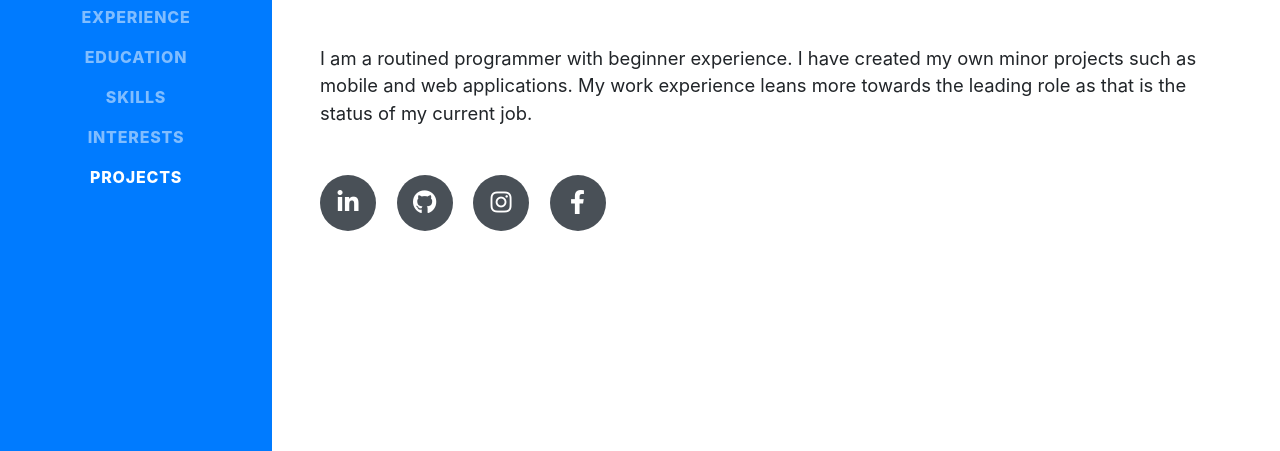
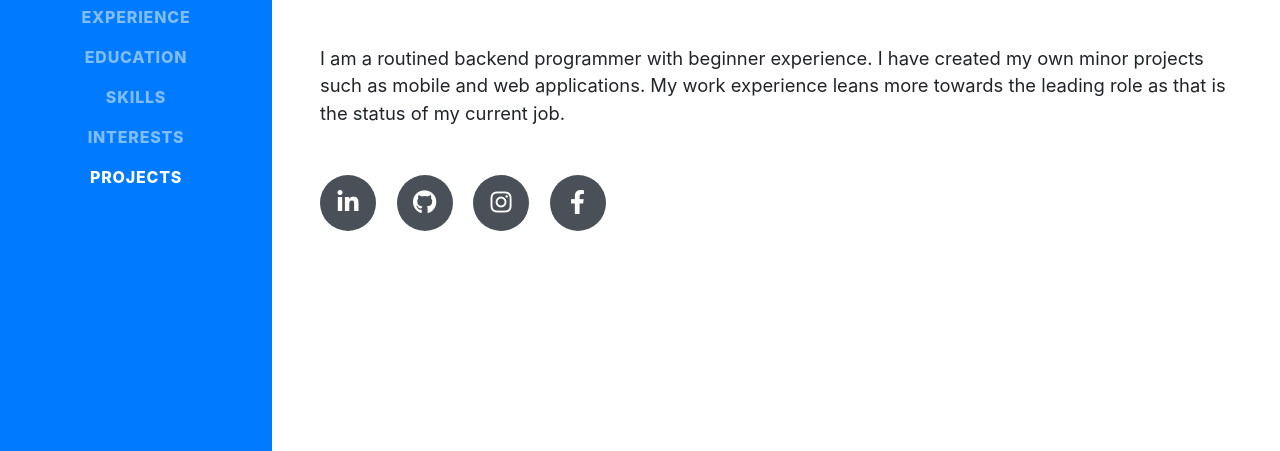
Before and after one commit to Kaosma/kaosma.github.io, a website with bundled scripts: page index.html in a window 1280 px wide. Shown: the part 346-797 px from the top of the page. Built offline with nearby package versions, Linux system fonts and the light colour scheme; files whose address does not match are found by name; a web font is replaced by a local one.

Commit message:
Update index.html

```diff
--- a/index.html
+++ b/index.html
@@ -70,7 +70,7 @@
         <div class="subheading mb-5">Central Basket  &nbsp;·&nbsp;  KTH  &nbsp;·&nbsp;  STI  &nbsp;·&nbsp;  <a href="tel:+46737728175">(+46)73-7728175</a>  &nbsp;·&nbsp;
           <a href="mailto:name@email.com">erik-nu@hotmail.com</a>
         </div>
-        <p class="lead mb-5">I am a routined programmer with beginner experience. I have created my own minor projects such as mobile and web applications. My work experience leans more towards the leading role as that is the status of my current job.</p>
+        <p class="lead mb-5">I am a routined backend programmer with beginner experience. I have created my own minor projects such as mobile and web applications. My work experience leans more towards the leading role as that is the status of my current job.</p>
         <div class="social-icons">
           <a href="https://www.linkedin.com/in/erik-ugarte-786267159">
             <i class="fab fa-linkedin-in"></i>
```
